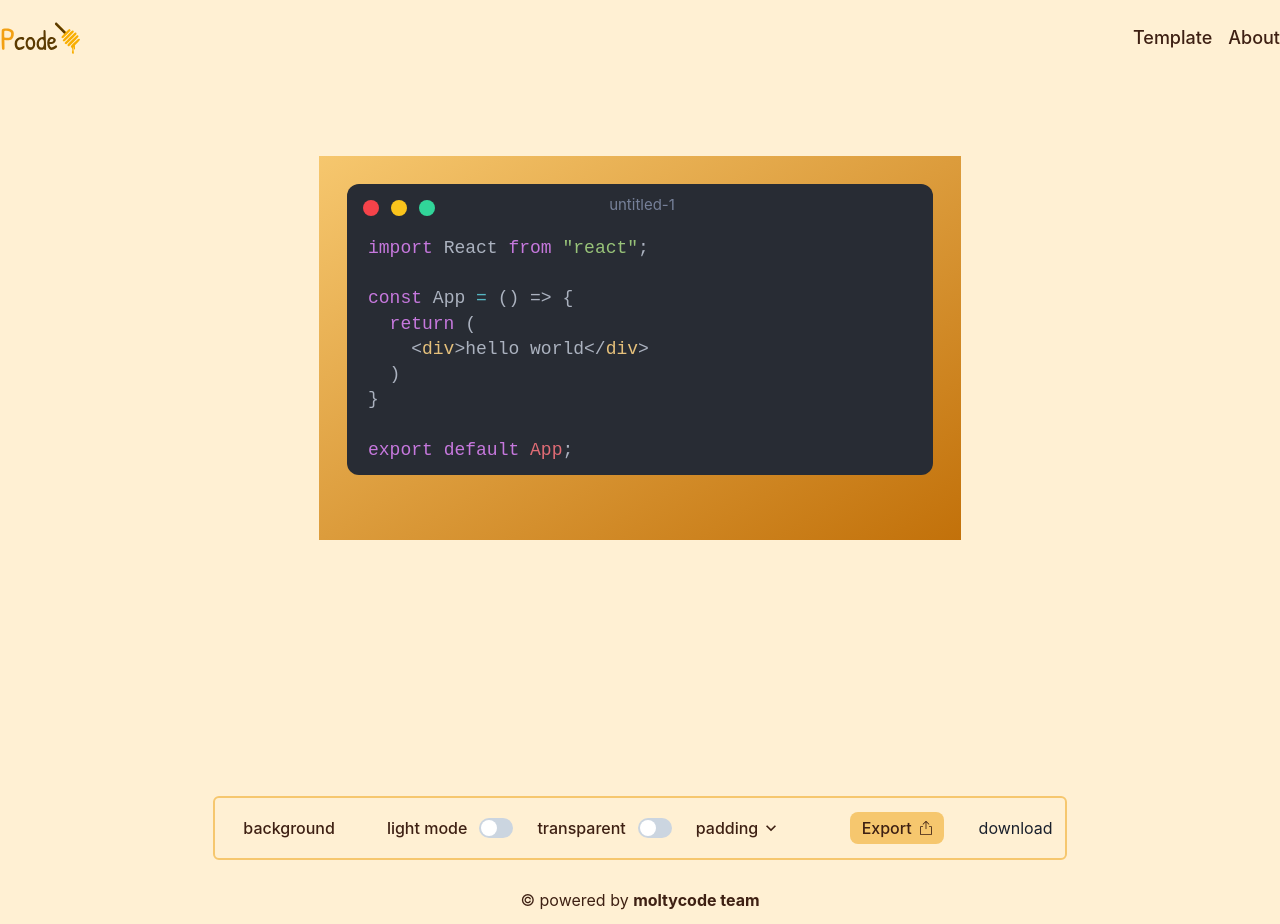
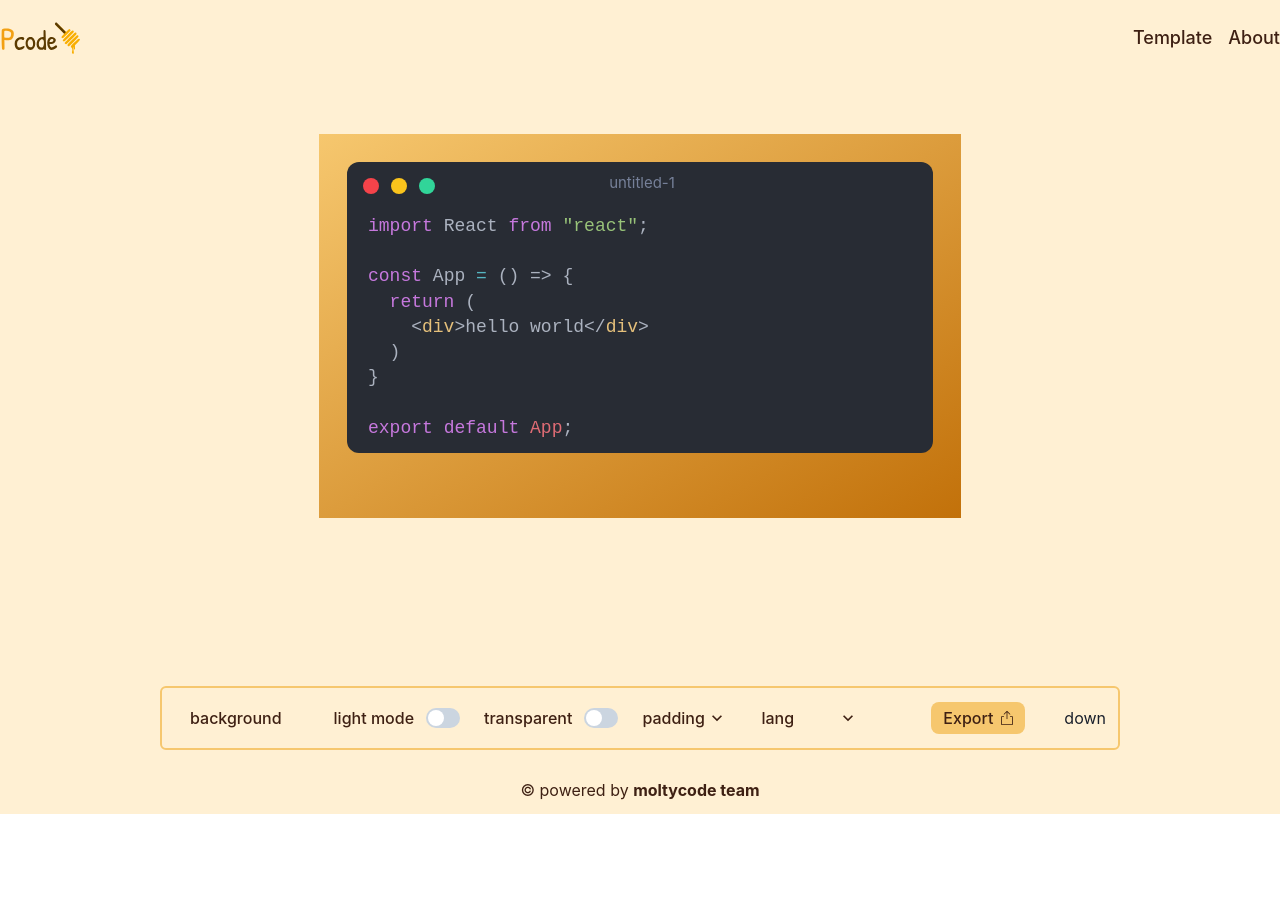
Before and after one commit to The-Pcode/pcode, a React (Create React App) app: page / in a window 1280 px wide. After the commit the page ends 814 px from the top, so only its background shows below. Built offline with nearby package versions, Linux system fonts and the light colour scheme.

Commit message:
lang option added

```diff
--- a/package.json
+++ b/package.json
@@ -5,6 +5,8 @@
   "dependencies": {
     "@chakra-ui/react": "^1.8.3",
     "@chakra-ui/switch": "^1.3.5",
+    "@codemirror/lang-css": "^0.19.3",
+    "@codemirror/lang-html": "^0.19.4",
     "@codemirror/lang-javascript": "^0.19.7",
     "@emotion/react": "^11",
     "@emotion/styled": "^11",
--- a/src/components/Editor.tsx
+++ b/src/components/Editor.tsx
@@ -1,8 +1,11 @@
 import CodeMirror from "@uiw/react-codemirror";
 import { javascript } from "@codemirror/lang-javascript";
 
-const Editor = ({ isDark }: { isDark: any }) => {
-  const value = `import React from "react";
+import { html } from "@codemirror/lang-html";
+import { css } from "@codemirror/lang-css";
+import { useEffect, useState } from "react";
+
+const value = `import React from "react";
 
 const App = () => {
   return (
@@ -10,7 +13,10 @@ const App = () => {
   )
 }
 
-export default App;  `;
+export default App;`;
+
+const Editor = ({ isDark, lang }: { isDark: any; lang: any }) => {
+  const [isLang, setIsLang] = useState<any>("javascript");
 
   return (
     <div className="h-auto px-2 pb-2">
@@ -18,10 +24,18 @@ export default App;  `;
         value={value}
         height="auto"
         className="codemirror"
-        extensions={[javascript({ jsx: true })]}
+        extensions={[
+          lang === "javascript"
+            ? javascript()
+            : lang === "css"
+            ? css()
+            : lang === "html"
+            ? html()
+            : javascript({ jsx: true }),
+        ]}
         theme={isDark ? "dark" : "light"}
         onChange={(value, viewUpdate) => {
-          console.log("value:", value);
+          // console.log("value:", value);
         }}
       />
     </div>
--- a/src/index.css
+++ b/src/index.css
@@ -55,3 +55,15 @@ body,
 .ͼ2 .cm-activeLine {
   background-color: #2c313a00;
 }
+
+.container{
+  margin-top: 50px;
+  padding-top: 24px;
+  width: 100%;
+  min-height: 80vh;
+  height: auto;
+  display: flex;
+  flex-direction: column;
+  align-items: center;
+  justify-content: space-between;
+}
--- a/src/pages/homePage.tsx
+++ b/src/pages/homePage.tsx
@@ -16,6 +16,7 @@ const HomePage = () => {
   const [isDark, setIsDark] = useState<any>(true);
   const [isTransparent, setIsTransparent] = useState<any>(false);
   const [paddingOptions, setPaddingOptions] = useState("");
+  const [lang, setLang] = useState("");
   const [themes, setThemes] = useState("");
   const [bg, setBg] = useState(``);
   const [src, setSrc] = useState("");
@@ -51,6 +52,10 @@ const HomePage = () => {
     setPaddingOptions(e.target.value);
   };
 
+  const handleLang = (e: any) => {
+    setLang(e.target.value);
+  };
+
   const handleTheme = (e: any) => {
     setThemes(e.target.name);
   };
@@ -77,20 +82,20 @@ const HomePage = () => {
   };
 
   return (
-    <div className="pt-24 w-full min-h-[50rem] h-auto flex flex-col items-center  justify-between">
+    <div className="container">
       <div
         ref={isTransparent ? null : boxRef}
-        className={`w-auto max-w-7xl  min-h-96 h-auto ${
+        className={`w-auto max-w-7xl  min-h-96 h-auto mb-14 ${
           paddingOptions ? paddingOptions : "p-7"
         } ${isTransparent ? "transparentBg" : bg}`}
       >
+        <div ref={isTransparent ? boxRef : null}>
           <div
-          ref={isTransparent ? boxRef : null}
             className={`${
               isDark ? "bg-secondary-code" : "bg-secondary-light"
-          } w-full h-full rounded-xl overflow-hidden  `}
+            }  rounded-xl  overflow-hidden  `}
           >
-          <div className="w-full h-8 mb-4 rounded-t-md flex justify-between items-end  pl-4  pr-4 ">
+            <div className="w-full h-8 mb-4 rounded-t-xl flex justify-between items-end  pl-4  pr-4 ">
               <div className="flex w-auto ">
                 {controls.map((item) => (
                   <span
@@ -107,11 +112,12 @@ const HomePage = () => {
               <div className="w-20"></div>
             </div>
 
-          <Editor isDark={isDark} />
+            <Editor lang={lang} isDark={isDark} />
+          </div>
         </div>
       </div>
 
-      <div className="mx-auto w-8/12 h-16 border-2 border-primary-200  rounded-md flex justify-between items-center pl-3 pr-3">
+      <div className="mx-auto w-9/12 h-16 border-2 border-primary-200  rounded-md flex justify-between items-center pl-3 pr-3">
         <div className="flex items-center  ">
           <div className="flex items-center mr-6 cursor-pointer">
             <Menu>
@@ -172,6 +178,20 @@ const HomePage = () => {
               <option value="p-20">20</option>
             </Select>
           </div>
+          <div className="flex items-center mr-6 cursor-pointer">
+            <Select
+              variant="unstyled"
+              placeholder="lang"
+              fontWeight="medium"
+              color="#3E2013"
+              onChange={handleLang}
+            >
+              <option value="html">html</option>
+              <option value="css">css</option>
+              <option value="javascript">javascript</option>
+              <option value="jsx">jsx</option>
+            </Select>
+          </div>
         </div>
 
         <div
@@ -186,7 +206,7 @@ const HomePage = () => {
           />
         </div>
         <a href={src} download="theme">
-          download
+          down
         </a>
       </div>
     </div>
```
Also changed, not shown: 2 other files (tests, documents, lock files or other folders). Lines whose indentation alone changed are shown as unchanged.
